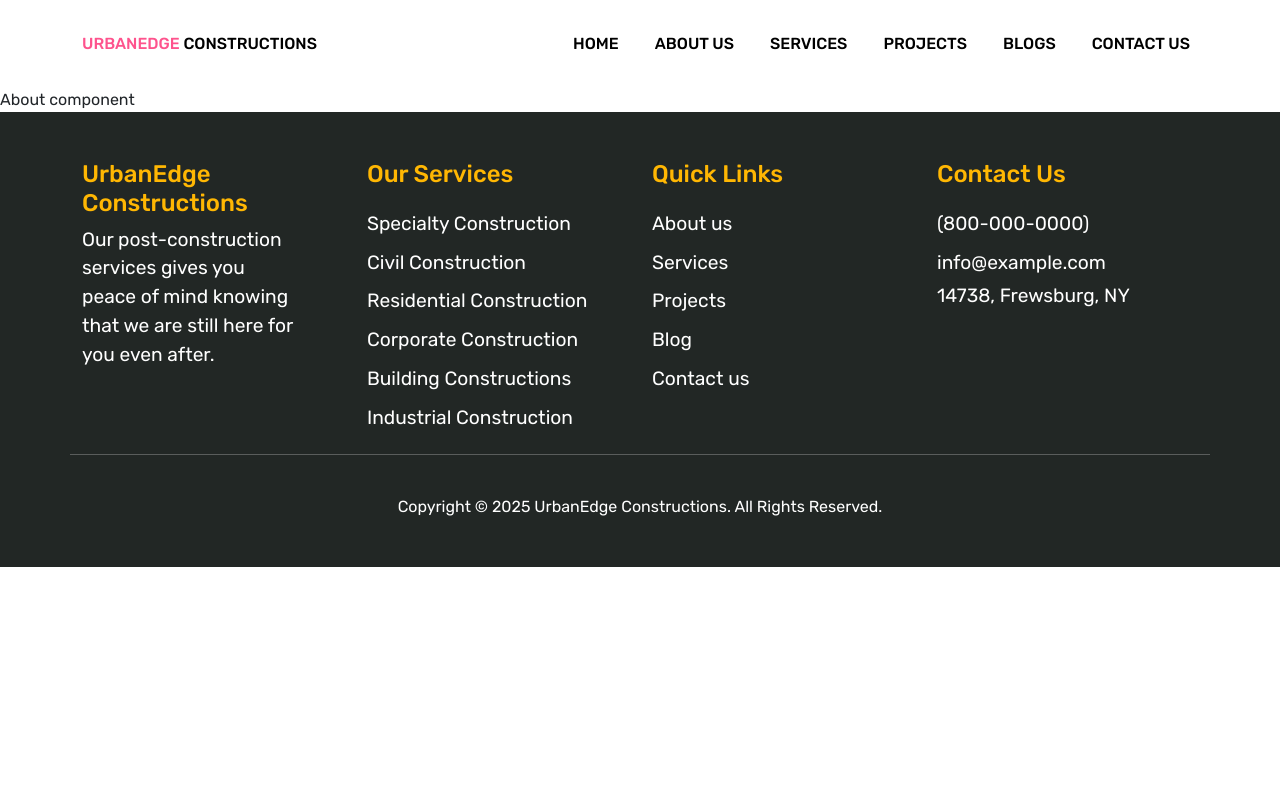
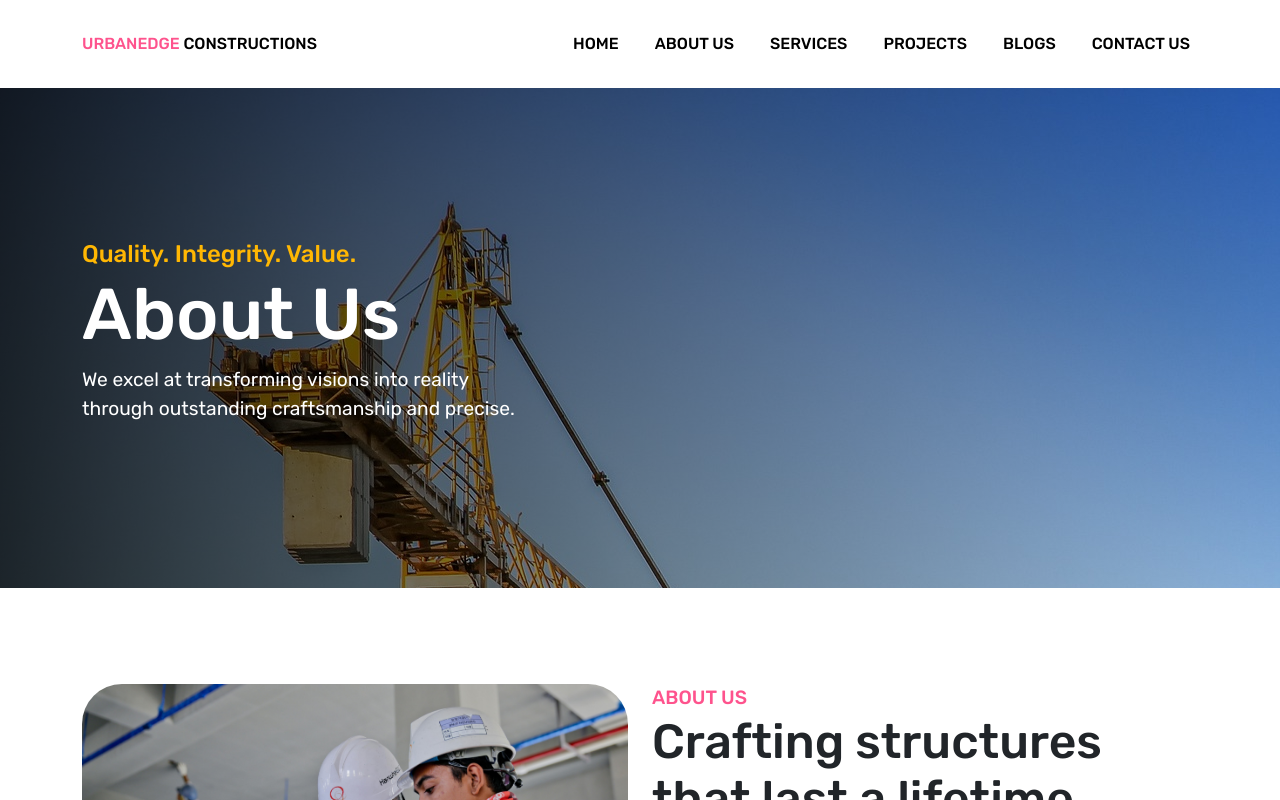
Before and after one commit to N41t/CivilConstruction_website, a React (Vite) app in the folder frontend/: page /about in a window 1280 px wide. Shown: the top 800 px of the page. Built offline with nearby package versions, Linux system fonts and the light colour scheme.

Commit message:
added 'About Us' section to page 'About'

```diff
--- a/frontend/src/assets/css/style.scss
+++ b/frontend/src/assets/css/style.scss
@@ -143,6 +143,8 @@ footer {
     }
 }
 
+
+// ================ HOME PAGE ======================
 
 .section-1 {
     .hero {
@@ -298,3 +300,22 @@ footer {
         }
     }
 }
+
+
+
+// ================== ABOUT PAGE ===========================
+.section-7 {
+    .hero {
+        background: linear-gradient(to right, rgba(0, 0, 0, 0.8), rgba(0, 0, 0, 0)),
+            url('../images/hero.jpg');
+        min-height: 500px;
+
+        color: $text-white;
+
+        span {
+            color: $secondary-color;
+            font-size: 1.5em;
+            font-weight: 500;
+        }
+    }
+}
--- /dev/null
+++ b/frontend/src/components/common/About.jsx
@@ -0,0 +1,36 @@
+import React from 'react'
+import AboutImg from '../../assets/images/about-us.jpg';
+
+const About = () => {
+  return (
+    <section className='section-2 py-5'>
+                <div className='container py-5'>
+                  <div className='row'>
+                    <div className='col-md-6'>
+                      <img src={AboutImg} className='w-100' />
+                    </div>
+
+
+                    <div className='col-md-6'>
+                      <span>about us</span>
+
+                      <h2>Crafting structures that last a lifetime</h2>
+
+                      <p>Building enduring structures requires a comprehensive approach that
+                        combines advanced materials, resilient design, routine maintenace, and
+                        sustainable practices. By drawing on historical insights and utilizing
+                        modern technology.</p>
+
+                      <p>Designing structures that stand the test of time involves a seamless
+                        blend of cutting-edge materials, durable design, ongoing upkeep, and
+                        eco-friendly practices. By combining lessons from the past with the power of
+                        modern technology.
+                      </p>
+                    </div>
+                  </div>
+                </div>
+    </section>
+  )
+}
+
+export default About
--- a/frontend/src/components/frontend/About.jsx
+++ b/frontend/src/components/frontend/About.jsx
@@ -1,12 +1,32 @@
 import React from 'react'
 import Header from '../common/Header'
 import Footer from '../common/Footer'
+import {default as AboutNew} from '../common/About'
 
 const About = () => {
   return (
     <>
       <Header/>
-        <main>About component</main>
+        <main>
+
+        {/* Home section */}
+        <section className='section-7'>
+              <div className='hero d-flex align-items-center'>
+                  <div className='container'>
+                      <div className='text-left'>
+                          <span>Quality. Integrity. Value.</span>
+                          <h1>About Us</h1>
+                          <p>We excel at transforming visions into reality <br/> through outstanding
+                            craftsmanship and precise.</p>
+
+                      </div>
+                  </div>
+              </div>
+          </section>
+
+          <AboutNew/>
+
+        </main>
       <Footer/>
     </>
   )
--- a/frontend/src/components/frontend/Home.jsx
+++ b/frontend/src/components/frontend/Home.jsx
@@ -1,5 +1,4 @@
 import React from 'react';
-import AboutImg from '../../assets/images/about-us.jpg';
 import Header from '../common/Header';
 import Footer from '../common/Footer';
 import SpecialtyImg from '../../assets/images/construction2.jpg';
@@ -21,6 +20,7 @@ import { Swiper, SwiperSlide } from 'swiper/react';
 import 'swiper/css';
 import { Pagination } from 'swiper/modules';
 import 'swiper/css/pagination';
+import About from '../common/About';
 
 
 
@@ -54,33 +54,7 @@ const Home = () => {
           </section>
 
           {/* About Us Section */}
-          <section className='section-2 py-5'>
-            <div className='container py-5'>
-              <div className='row'>
-                <div className='col-md-6'>
-                  <img src={AboutImg} className='w-100' />
-                </div>
-
-
-                <div className='col-md-6'>
-                  <span>about us</span>
-
-                  <h2>Crafting structures that last a lifetime</h2>
-
-                  <p>Building enduring structures requires a comprehensive approach that
-                    combines advanced materials, resilient design, routine maintenace, and
-                    sustainable practices. By drawing on historical insights and utilizing
-                    modern technology.</p>
-
-                  <p>Designing structures that stand the test of time involves a seamless
-                    blend of cutting-edge materials, durable design, ongoing upkeep, and
-                    eco-friendly practices. By combining lessons from the past with the power of
-                    modern technology.
-                  </p>
-                </div>
-              </div>
-            </div>
-          </section>
+          <About/>
 
           {/* Our Services Section */}
           <section className='section-3 bg-light py-5'>
```
